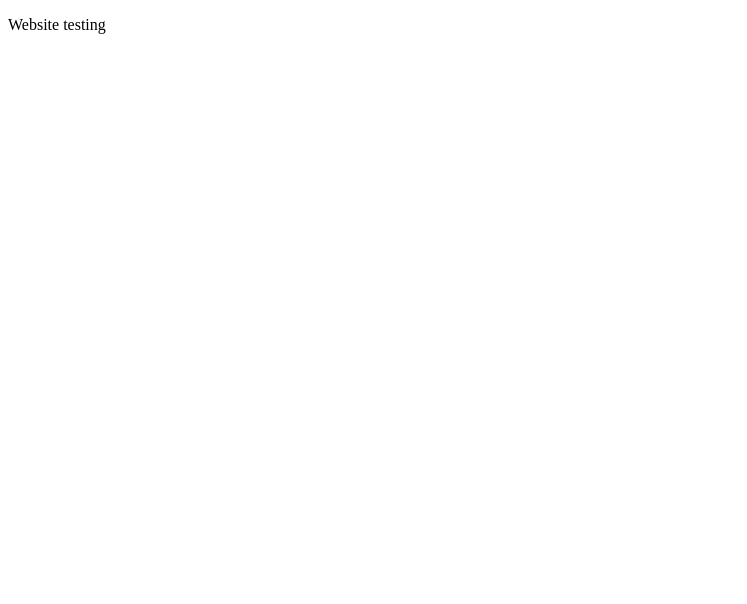
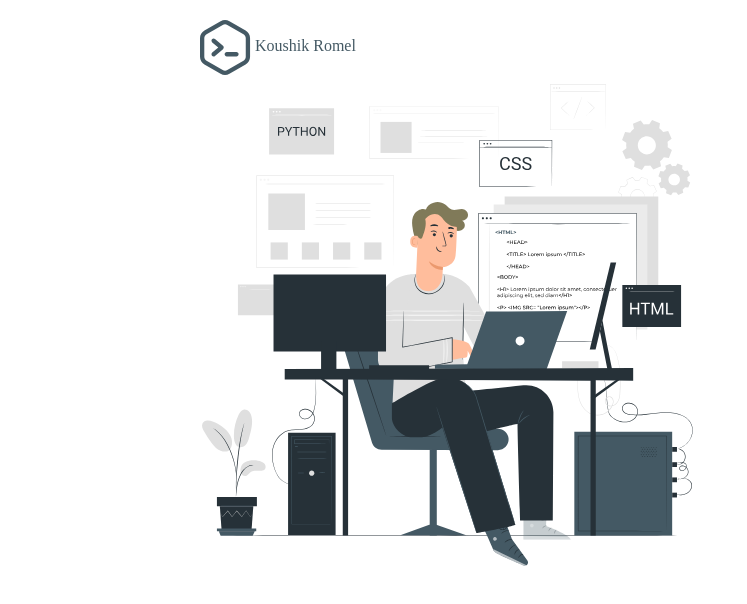
Before and after one commit to koushikromel/koushikromel1.github.io, a plain HTML site: page index.html in a window 1280 px wide. Shown: the whole page, without its empty margins (0-747 px from the left). Drawn offline with Linux system fonts and the light colour scheme.

Commit message:
added image and other files

```diff
--- a/index.html
+++ b/index.html
@@ -5,8 +5,25 @@
     <meta http-equiv="X-UA-Compatible" content="IE=edge" />
     <meta name="viewport" content="width=device-width, initial-scale=1.0" />
     <title>Koushik Romel | Home</title>
+    <link rel="stylesheet" href="./static/css/style.css" />
   </head>
   <body>
-    <p>Website testing</p>
+    <div class="header">
+      <span>
+        <img
+          src="./static/images/main-icon.svg"
+          alt="profile-icon"
+          style="vertical-align: middle"
+        />
+        <span class="name">Koushik Romel</span>
+      </span>
+    </div>
+    <div class="middle">
+      <img
+        src="./static/images/Home_art 1.svg"
+        alt="stacks-icon"
+        style="width: 500px"
+      />
+    </div>
   </body>
 </html>
--- /dev/null
+++ b/static/css/style.css
@@ -0,0 +1,11 @@
+body {
+  margin: 20px 200px;
+}
+.header .name {
+  color: #445964;
+}
+
+.middle img {
+  display: block;
+  align-items: flex-end;
+}
```
Also changed, not shown: static/images/Git.svg (added), static/images/Home_art 1.svg (added), static/images/Instagram.svg (added), static/images/Linkedin.svg (added), static/images/main-icon.svg (added).
